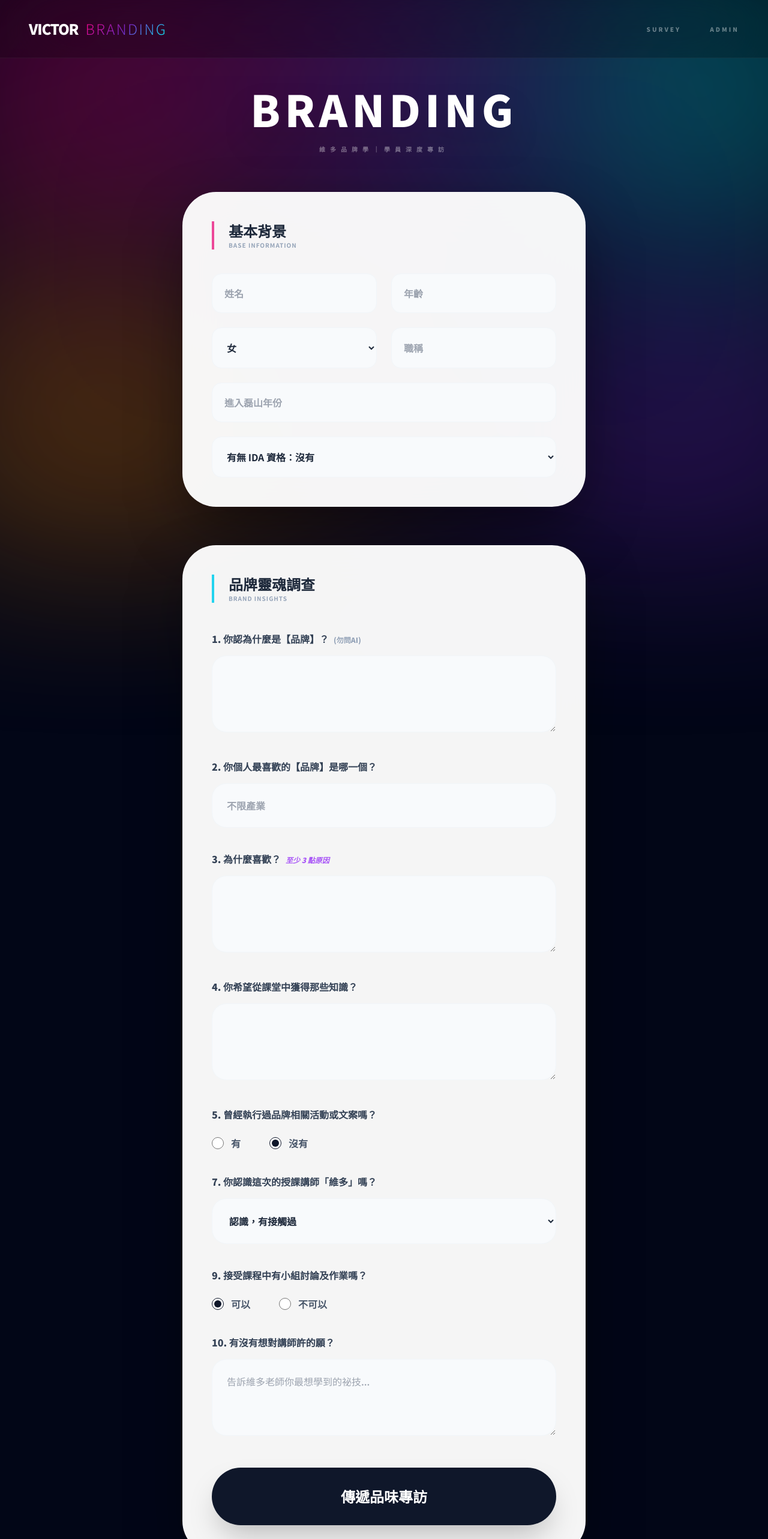
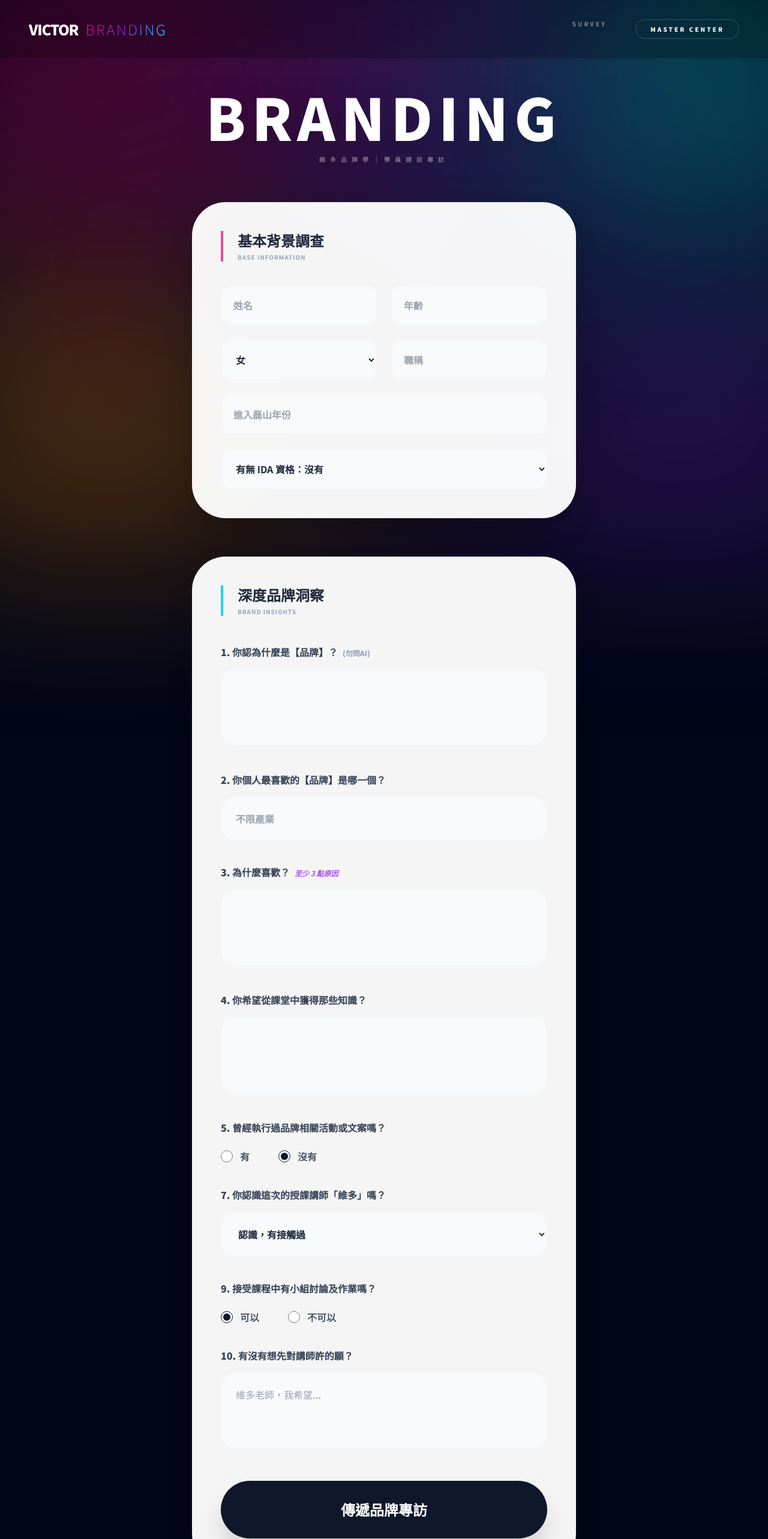
Before and after one commit to victoriahen1027/leishan-survey, a React (Vite) app: page / in a window 1280 px wide. Shown: the top 2566 px of the page at 60% size. Built offline with nearby package versions, Linux system fonts and the light colour scheme.

Commit message:
Update App.tsx

```diff
--- a/App.tsx
+++ b/App.tsx
@@ -1,9 +1,9 @@
 
 import React, { useState, useEffect } from 'react';
-import { HashRouter, Routes, Route, Link, useNavigate } from 'react-router-dom';
+import { HashRouter, Routes, Route, Link } from 'react-router-dom';
 import { GoogleGenAI, Type } from "@google/genai";
 
-// --- Types ---
+// --- 資料型別 ---
 interface SurveyData {
   id: string;
   timestamp: string;
@@ -31,7 +31,7 @@ interface AnalysisResult {
   courseStrategy: string;
 }
 
-// --- Survey Component ---
+// --- 問卷頁面 ---
 const SurveyForm: React.FC<{ onSave: (d: SurveyData) => void }> = ({ onSave }) => {
   const [form, setForm] = useState<Partial<SurveyData>>({
     gender: '女', hasIDA: '沒有', q5_hasExp: '沒有', q7_knowVictor: '不認識也沒聽過', q9_acceptWork: '可以'
@@ -43,96 +43,82 @@ const SurveyForm: React.FC<{ onSave: (d: SurveyData) => void }> = ({ onSave }) =
     const finalData = { ...form, id: Date.now().toString(), timestamp: new Date().toISOString() } as SurveyData;
     onSave(finalData);
     setFinished(true);
-    window.scrollTo(0, 0);
+    window.scrollTo({ top: 0, behavior: 'smooth' });
   };
 
   if (finished) return (
-    <div className="max-w-xl mx-auto glass-card p-20 rounded-[4rem] text-center mt-24 animate-in fade-in zoom-in duration-1000">
+    <div className="max-w-xl mx-auto glass-card p-20 rounded-[4rem] text-center mt-24 border-none shadow-2xl">
       <div className="text-7xl mb-8">✨</div>
-      <h2 className="text-4xl font-black rainbow-text mb-6 italic">Success!</h2>
-      <p className="text-slate-500 font-medium leading-relaxed">您的品味已傳達至維多老師的手中。<br/>這是一場品牌饗宴的開始。</p>
+      <h2 className="text-4xl font-black rainbow-text mb-6 italic">Successfully Sent</h2>
+      <p className="text-slate-500 font-medium leading-relaxed">您的品味與期待已傳達。<br/>維多老師正在為您精心準備這場品牌盛宴。</p>
     </div>
   );
 
   return (
-    <form onSubmit={handleSubmit} className="max-w-2xl mx-auto space-y-16 py-12 pb-40">
-      <div className="text-center space-y-6">
-        <h1 className="text-7xl font-black text-white tracking-widest drop-shadow-2xl">BRANDING</h1>
-        <p className="text-white/40 tracking-[0.8em] text-[10px] font-bold uppercase">維多品牌學｜學員深度專訪</p>
+    <form onSubmit={handleSubmit} className="max-w-2xl mx-auto space-y-16 py-12 pb-40 px-4">
+      <div className="text-center space-y-4">
+        <h1 className="text-7xl md:text-8xl font-black text-white tracking-widest drop-shadow-2xl">BRANDING</h1>
+        <p className="text-white/40 tracking-[0.8em] text-[10px] font-bold uppercase">維多品牌學｜學員課前專訪</p>
       </div>
 
-      {/* Section 1: Base */}
-      <div className="glass-card p-12 rounded-[3.5rem] space-y-10">
-        <div className="flex items-center space-x-4 border-l-4 border-pink-500 pl-6">
-          <div>
-            <h3 className="text-2xl font-black text-slate-800">基本背景</h3>
-            <p className="text-slate-400 text-[10px] font-bold uppercase tracking-widest">Base Information</p>
-          </div>
+      <div className="glass-card p-10 md:p-12 rounded-[3.5rem] space-y-10 border-none shadow-2xl">
+        <div className="border-l-4 border-pink-500 pl-6">
+          <h3 className="text-2xl font-black text-slate-800">基本背景調查</h3>
+          <p className="text-slate-400 text-[10px] font-bold uppercase tracking-widest mt-1">Base Information</p>
         </div>
-
-        <div className="grid grid-cols-2 gap-6">
+        <div className="grid grid-cols-1 md:grid-cols-2 gap-6">
           <input required placeholder="姓名" className="w-full p-5 rounded-2xl outline-none font-bold bg-slate-50 border border-slate-100 focus:bg-white transition-all" onChange={e => setForm({...form, name: e.target.value})} />
           <input required type="number" placeholder="年齡" className="w-full p-5 rounded-2xl outline-none font-bold bg-slate-50 border border-slate-100 focus:bg-white transition-all" onChange={e => setForm({...form, age: e.target.value})} />
           <select className="w-full p-5 rounded-2xl font-bold bg-slate-50 border border-slate-100" onChange={e => setForm({...form, gender: e.target.value})}>
             <option>女</option><option>男</option>
           </select>
           <input required placeholder="職稱" className="w-full p-5 rounded-2xl outline-none font-bold bg-slate-50 border border-slate-100 focus:bg-white transition-all" onChange={e => setForm({...form, jobTitle: e.target.value})} />
-          <input required placeholder="進入磊山年份" className="w-full p-5 rounded-2xl outline-none font-bold bg-slate-50 border border-slate-100 focus:bg-white transition-all col-span-2" onChange={e => setForm({...form, joinYear: e.target.value})} />
-          <select className="w-full p-5 rounded-2xl font-bold bg-slate-50 border border-slate-100 col-span-2" onChange={e => setForm({...form, hasIDA: e.target.value})}>
+          <input required placeholder="進入磊山年份" className="w-full p-5 rounded-2xl outline-none font-bold bg-slate-50 border border-slate-100 focus:bg-white transition-all md:col-span-2" onChange={e => setForm({...form, joinYear: e.target.value})} />
+          <select className="w-full p-5 rounded-2xl font-bold bg-slate-50 border border-slate-100 md:col-span-2" onChange={e => setForm({...form, hasIDA: e.target.value})}>
             <option value="沒有">有無 IDA 資格：沒有</option><option value="有">有無 IDA 資格：有</option>
           </select>
         </div>
       </div>
 
-      {/* Section 2: Deep Questions */}
-      <div className="glass-card p-12 rounded-[3.5rem] space-y-12">
-        <div className="flex items-center space-x-4 border-l-4 border-cyan-400 pl-6">
-          <div>
-            <h3 className="text-2xl font-black text-slate-800">品牌靈魂調查</h3>
-            <p className="text-slate-400 text-[10px] font-bold uppercase tracking-widest">Brand Insights</p>
-          </div>
+      <div className="glass-card p-10 md:p-12 rounded-[3.5rem] space-y-12 border-none shadow-2xl">
+        <div className="border-l-4 border-cyan-400 pl-6">
+          <h3 className="text-2xl font-black text-slate-800">深度品牌洞察</h3>
+          <p className="text-slate-400 text-[10px] font-bold uppercase tracking-widest mt-1">Brand Insights</p>
         </div>
-
         <div className="space-y-10">
           <div className="space-y-4">
             <label className="block font-black text-slate-700">1. 你認為什麼是【品牌】？<span className="text-xs text-slate-400 ml-2">(勿問AI)</span></label>
-            <textarea required className="w-full p-6 rounded-3xl h-32 outline-none font-medium bg-slate-50 border border-slate-100 focus:bg-white transition-all" onChange={e => setForm({...form, q1_brandDefinition: e.target.value})} />
+            <textarea required className="w-full p-6 rounded-3xl h-32 outline-none font-medium bg-slate-50 border border-slate-100 focus:bg-white transition-all resize-none" onChange={e => setForm({...form, q1_brandDefinition: e.target.value})} />
           </div>
-
           <div className="space-y-4">
             <label className="block font-black text-slate-700">2. 你個人最喜歡的【品牌】是哪一個？</label>
             <input required placeholder="不限產業" className="w-full p-6 rounded-3xl outline-none font-bold bg-slate-50 border border-slate-100 focus:bg-white transition-all" onChange={e => setForm({...form, q2_favoriteBrand: e.target.value})} />
           </div>
-
           <div className="space-y-4">
-            <label className="block font-black text-slate-700">3. 為什麼喜歡？<span className="text-xs text-purple-500 ml-2 font-black italic">至少 3 點原因</span></label>
-            <textarea required className="w-full p-6 rounded-3xl h-32 outline-none font-medium bg-slate-50 border border-slate-100 focus:bg-white transition-all" onChange={e => setForm({...form, q3_whyFavorite: e.target.value})} />
+            <label className="block font-black text-slate-700">3. 為什麼喜歡？<span className="text-xs text-purple-500 ml-2 font-bold italic">至少 3 點原因</span></label>
+            <textarea required className="w-full p-6 rounded-3xl h-32 outline-none font-medium bg-slate-50 border border-slate-100 focus:bg-white transition-all resize-none" onChange={e => setForm({...form, q3_whyFavorite: e.target.value})} />
           </div>
-
           <div className="space-y-4">
             <label className="block font-black text-slate-700">4. 你希望從課堂中獲得那些知識？</label>
-            <textarea required className="w-full p-6 rounded-3xl h-32 outline-none font-medium bg-slate-50 border border-slate-100 focus:bg-white transition-all" onChange={e => setForm({...form, q4_knowledgeExpectation: e.target.value})} />
+            <textarea required className="w-full p-6 rounded-3xl h-32 outline-none font-medium bg-slate-50 border border-slate-100 focus:bg-white transition-all resize-none" onChange={e => setForm({...form, q4_knowledgeExpectation: e.target.value})} />
           </div>
-
           <div className="space-y-4">
             <label className="block font-black text-slate-700">5. 曾經執行過品牌相關活動或文案嗎？</label>
             <div className="flex space-x-12 pt-2">
               {['有', '沒有'].map(o => (
-                <label key={o} className="flex items-center space-x-3 cursor-pointer">
+                <label key={o} className="flex items-center space-x-3 cursor-pointer group">
                   <input type="radio" checked={form.q5_hasExp === o} onChange={() => setForm({...form, q5_hasExp: o})} className="w-5 h-5 accent-slate-900" />
-                  <span className="font-bold text-slate-600">{o}</span>
+                  <span className="font-bold text-slate-600 group-hover:text-slate-900 transition-colors">{o}</span>
                 </label>
               ))}
             </div>
           </div>
-
           {form.q5_hasExp === '有' && (
-            <div className="space-y-4 animate-in slide-in-from-top-4">
-              <label className="block font-black text-slate-700 italic border-l-2 border-slate-900 pl-4">6. 承上題，請寫出成效：</label>
-              <textarea className="w-full p-6 rounded-3xl h-32 outline-none font-medium bg-slate-50 border border-slate-100 focus:bg-white transition-all" onChange={e => setForm({...form, q6_expDetail: e.target.value})} />
+            <div className="space-y-4">
+              <label className="block font-black text-slate-700 italic border-l-2 border-slate-900 pl-4">6. 說明做過哪些及成效：</label>
+              <textarea className="w-full p-6 rounded-3xl h-32 outline-none font-medium bg-slate-50 border border-slate-100 focus:bg-white transition-all resize-none" onChange={e => setForm({...form, q6_expDetail: e.target.value})} />
             </div>
           )}
-
           <div className="space-y-4">
             <label className="block font-black text-slate-700">7. 你認識這次的授課講師「維多」嗎？</label>
             <select className="w-full p-6 rounded-3xl font-black bg-slate-50 border border-slate-100" onChange={e => setForm({...form, q7_knowVictor: e.target.value})}>
@@ -141,14 +127,12 @@ const SurveyForm: React.FC<{ onSave: (d: SurveyData) => void }> = ({ onSave }) =
               <option>不認識也沒聽過</option>
             </select>
           </div>
-
           {form.q7_knowVictor !== '不認識也沒聽過' && (
-            <div className="space-y-4 animate-in slide-in-from-top-4">
-              <label className="block font-black text-slate-700 italic border-l-2 border-slate-900 pl-4">8. 對維多的了解：</label>
-              <textarea className="w-full p-6 rounded-3xl h-32 outline-none font-medium bg-slate-50 border border-slate-100 focus:bg-white transition-all" onChange={e => setForm({...form, q8_victorDetail: e.target.value})} />
+            <div className="space-y-4">
+              <label className="block font-black text-slate-700 italic border-l-2 border-slate-900 pl-4">8. 說說你對維多的了解：</label>
+              <textarea className="w-full p-6 rounded-3xl h-32 outline-none font-medium bg-slate-50 border border-slate-100 focus:bg-white transition-all resize-none" onChange={e => setForm({...form, q8_victorDetail: e.target.value})} />
             </div>
           )}
-
           <div className="space-y-4">
             <label className="block font-black text-slate-700">9. 接受課程中有小組討論及作業嗎？</label>
             <div className="flex space-x-12 pt-2">
@@ -160,15 +144,14 @@ const SurveyForm: React.FC<{ onSave: (d: SurveyData) => void }> = ({ onSave }) =
               ))}
             </div>
           </div>
-
           <div className="space-y-4">
-            <label className="block font-black text-slate-700">10. 有沒有想對講師許的願？</label>
-            <textarea className="w-full p-6 rounded-3xl h-32 outline-none font-medium bg-slate-50 border border-slate-100 focus:bg-white transition-all" onChange={e => setForm({...form, q10_wishes: e.target.value})} placeholder="告訴維多老師你最想學到的祕技..." />
+            <label className="block font-black text-slate-700">10. 有沒有想先對講師許的願？</label>
+            <textarea className="w-full p-6 rounded-3xl h-32 outline-none font-medium bg-slate-50 border border-slate-100 focus:bg-white transition-all resize-none" onChange={e => setForm({...form, q10_wishes: e.target.value})} placeholder="維多老師，我希望..." />
           </div>
         </div>
 
         <button type="submit" className="w-full py-8 rounded-full bg-slate-900 text-white font-black text-2xl hover:scale-[1.02] transition-all shadow-2xl active:scale-95 group relative overflow-hidden">
-          <span className="relative z-10">傳遞品味專訪</span>
+          <span className="relative z-10">傳遞品牌專訪</span>
           <div className="absolute inset-0 bg-gradient-to-r from-pink-500 via-purple-500 to-cyan-500 opacity-0 group-hover:opacity-20 transition-opacity"></div>
         </button>
       </div>
@@ -176,7 +159,7 @@ const SurveyForm: React.FC<{ onSave: (d: SurveyData) => void }> = ({ onSave }) =
   );
 };
 
-// --- Admin Component ---
+// --- 後台管理 ---
 const AdminPanel: React.FC<{ data: SurveyData[] }> = ({ data }) => {
   const [analysis, setAnalysis] = useState<AnalysisResult | null>(null);
   const [loading, setLoading] = useState(false);
@@ -184,10 +167,16 @@ const AdminPanel: React.FC<{ data: SurveyData[] }> = ({ data }) => {
   const startAnalysis = async () => {
     setLoading(true);
     try {
-      const ai = new GoogleGenAI({ apiKey: process.env.API_KEY || '' });
-      const prompt = `妳是頂級品牌專家，幫講師維多分析學員資料：${JSON.stringify(data)}。請產出 JSON：包含 perQuestionInsight (id, title, insight), studentPersona, courseStrategy。繁體中文回答。`;
+      const apiKey = process.env.API_KEY || "";
+      if (!apiKey) {
+        alert("尚未在 Vercel 設定 API_KEY！請先設定金鑰並點擊 Redeploy。");
+        setLoading(false);
+        return;
+      }
+      const ai = new GoogleGenAI({ apiKey });
+      const prompt = `你是維多的品牌助教。分析這 ${data.length} 份問卷：${JSON.stringify(data)}。提供：1. 每小題總結見解 2. 學員 Persona 3. 課前準備策略。輸出 JSON 格式。`;
       const response = await ai.models.generateContent({
-        model: 'gemini-3-pro-preview',
+        model: "gemini-3-pro-preview",
         contents: prompt,
         config: {
           responseMimeType: "application/json",
@@ -197,43 +186,49 @@ const AdminPanel: React.FC<{ data: SurveyData[] }> = ({ data }) => {
               perQuestionInsight: { type: Type.ARRAY, items: { type: Type.OBJECT, properties: { id: { type: Type.NUMBER }, title: { type: Type.STRING }, insight: { type: Type.STRING } } } },
               studentPersona: { type: Type.STRING },
               courseStrategy: { type: Type.STRING }
-            }
+            },
+            required: ["perQuestionInsight", "studentPersona", "courseStrategy"]
           }
         }
       });
       setAnalysis(JSON.parse(response.text.trim()));
-    } catch (e) { alert('AI 分析失敗，請確認 Vercel 中的 API_KEY 設定。'); }
-    finally { setLoading(false); }
+    } catch (e) {
+      console.error(e);
+      alert("AI 分析失敗，請確認 API_KEY 是否正確。");
+    } finally { setLoading(false); }
   };
 
   return (
-    <div className="max-w-6xl mx-auto space-y-12 pb-32 pt-12">
-      <div className="flex justify-between items-center px-6">
+    <div className="max-w-6xl mx-auto space-y-12 pb-32 pt-12 px-4">
+      <div className="flex justify-between items-center">
         <div>
-          <h2 className="text-4xl font-black text-white italic">Master Dashboard</h2>
-          <p className="text-white/40 text-[10px] font-bold tracking-[0.4em] uppercase mt-2">維多品牌決策中心</p>
+          <h2 className="text-4xl font-black text-white italic">Master Center</h2>
+          <p className="text-white/40 text-[10px] font-bold tracking-[0.4em] uppercase">維多品牌決策中心</p>
         </div>
-        <button onClick={startAnalysis} disabled={loading || data.length === 0} className="px-12 py-5 bg-white text-slate-900 rounded-full font-black hover:scale-105 transition-all shadow-2xl disabled:opacity-50">
-          {loading ? 'AI 專家深度解構中...' : '生成學員品牌報告'}
+        <button onClick={startAnalysis} disabled={loading || data.length === 0} className="px-10 py-5 bg-white text-slate-900 rounded-full font-black hover:scale-105 transition-all shadow-2xl active:scale-95 disabled:opacity-50">
+          {loading ? 'AI 解構中...' : '生成學員品牌報告'}
         </button>
       </div>
 
       {analysis && (
         <div className="space-y-10 animate-in fade-in duration-1000">
-          <div className="glass-card p-12 rounded-[4rem] border-2 border-purple-500/20">
+          <div className="glass-card p-12 rounded-[4rem] border-none shadow-2xl">
             <h3 className="text-3xl font-black mb-8 rainbow-text italic">最終課程準備建議</h3>
             <p className="text-slate-700 leading-loose text-xl font-medium whitespace-pre-wrap">{analysis.courseStrategy}</p>
           </div>
           <div className="grid lg:grid-cols-3 gap-8">
-            <div className="glass-card p-10 rounded-[3rem]">
-              <h4 className="text-xs font-black text-purple-500 uppercase tracking-widest mb-6">學員畫像</h4>
+            <div className="glass-card p-10 rounded-[3rem] border-none shadow-xl">
+              <h4 className="text-xs font-black text-purple-500 uppercase tracking-widest mb-6 italic">學員樣態畫像</h4>
               <p className="text-slate-600 font-bold leading-relaxed">{analysis.studentPersona}</p>
             </div>
             <div className="lg:col-span-2 space-y-6">
               {analysis.perQuestionInsight.map(q => (
-                <div key={q.id} className="glass-card p-10 rounded-[2.5rem] border-l-8 border-slate-900">
-                  <p className="font-black text-slate-800 mb-4 text-lg">{q.title}</p>
-                  <p className="text-slate-500 text-sm leading-relaxed">{q.insight}</p>
+                <div key={q.id} className="glass-card p-8 rounded-[2.5rem] border-none shadow-lg">
+                  <div className="flex items-center space-x-3 mb-4">
+                    <span className="text-[10px] font-black bg-slate-900 text-white px-3 py-1 rounded-full">{q.id}</span>
+                    <p className="font-black text-slate-800 text-lg">{q.title}</p>
+                  </div>
+                  <p className="text-slate-500 text-sm font-medium">{q.insight}</p>
                 </div>
               ))}
             </div>
@@ -241,17 +236,20 @@ const AdminPanel: React.FC<{ data: SurveyData[] }> = ({ data }) => {
         </div>
       )}
 
-      <div className="glass-card rounded-[3.5rem] overflow-hidden">
-        <table className="w-full text-left">
+      <div className="glass-card rounded-[3.5rem] overflow-hidden border-none shadow-2xl overflow-x-auto">
+        <table className="w-full text-left min-w-[600px]">
           <thead className="bg-slate-50 text-[10px] font-black uppercase tracking-[0.2em] text-slate-400">
-            <tr><th className="px-10 py-6">Name</th><th className="px-10 py-6">Title</th><th className="px-10 py-6">Fav Brand</th><th className="px-10 py-6">Date</th></tr>
+            <tr><th className="px-10 py-6">Name</th><th className="px-10 py-6">Title</th><th className="px-10 py-6">Favorite</th><th className="px-10 py-6">Date</th></tr>
           </thead>
-          <tbody className="divide-y divide-slate-50">
+          <tbody className="divide-y divide-slate-100">
             {data.map(s => (
               <tr key={s.id} className="hover:bg-slate-50 transition-colors font-bold text-slate-700">
                 <td className="px-10 py-8">{s.name}</td><td className="px-10 py-8">{s.jobTitle}</td><td className="px-10 py-8 text-purple-600">{s.q2_favoriteBrand}</td><td className="px-10 py-8 text-slate-300 text-xs">{new Date(s.timestamp).toLocaleDateString()}</td>
               </tr>
             ))}
+            {data.length === 0 && (
+              <tr><td colSpan={4} className="p-20 text-center text-slate-300 font-black">尚未有學員提交問卷</td></tr>
+            )}
           </tbody>
         </table>
       </div>
@@ -259,19 +257,19 @@ const AdminPanel: React.FC<{ data: SurveyData[] }> = ({ data }) => {
   );
 };
 
-// --- Main App ---
-const App: React.FC = () => {
+// --- 主應用 ---
+export default function App() {
   const [data, setData] = useState<SurveyData[]>([]);
 
   useEffect(() => {
-    const saved = localStorage.getItem('victor_survey_db');
+    const saved = localStorage.getItem('victor_branding_db');
     if (saved) setData(JSON.parse(saved));
   }, []);
 
   const handleSave = (d: SurveyData) => {
     const next = [d, ...data];
     setData(next);
-    localStorage.setItem('victor_survey_db', JSON.stringify(next));
+    localStorage.setItem('victor_branding_db', JSON.stringify(next));
   };
 
   return (
@@ -283,7 +281,7 @@ const App: React.FC = () => {
           </Link>
           <div className="flex space-x-12">
             <Link to="/" className="text-white/40 hover:text-white text-[10px] font-black uppercase tracking-[0.3em] transition-colors">Survey</Link>
-            <Link to="/admin" className="text-white/40 hover:text-white text-[10px] font-black uppercase tracking-[0.3em] transition-colors">Admin</Link>
+            <Link to="/admin" className="px-6 py-2 rounded-full border border-white/20 text-white hover:bg-white hover:text-slate-900 transition-all text-[10px] font-black uppercase tracking-[0.3em]">Master Center</Link>
           </div>
         </nav>
         <Routes>
@@ -293,6 +291,4 @@ const App: React.FC = () => {
       </div>
     </HashRouter>
   );
-};
-
-export default App;
+}
```
